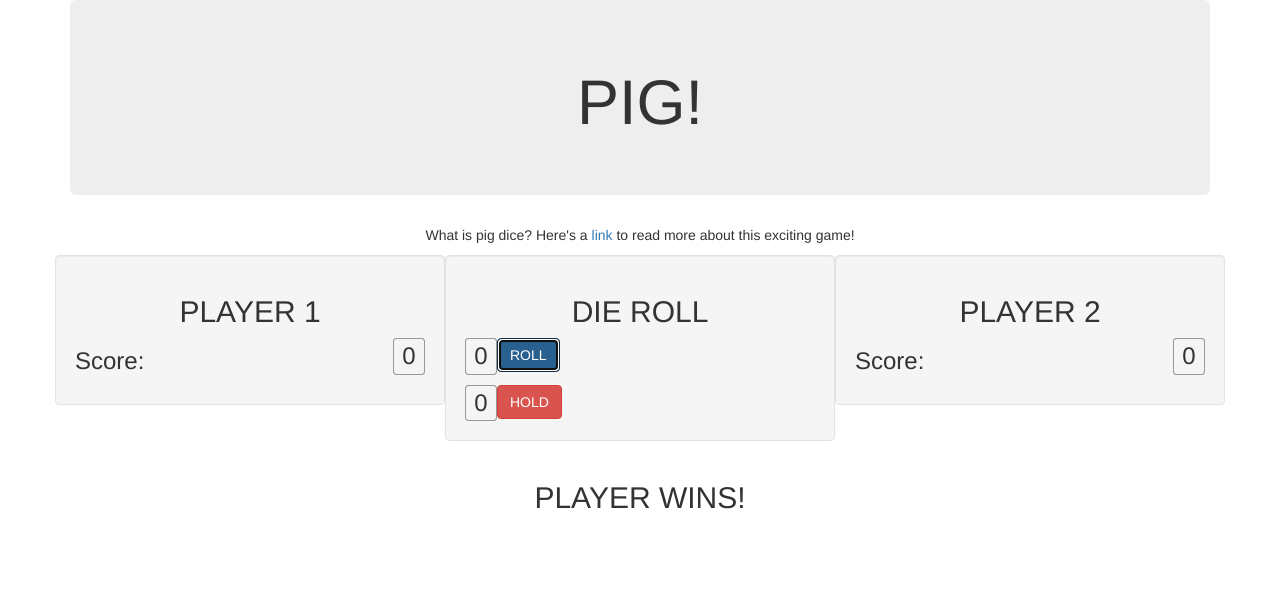
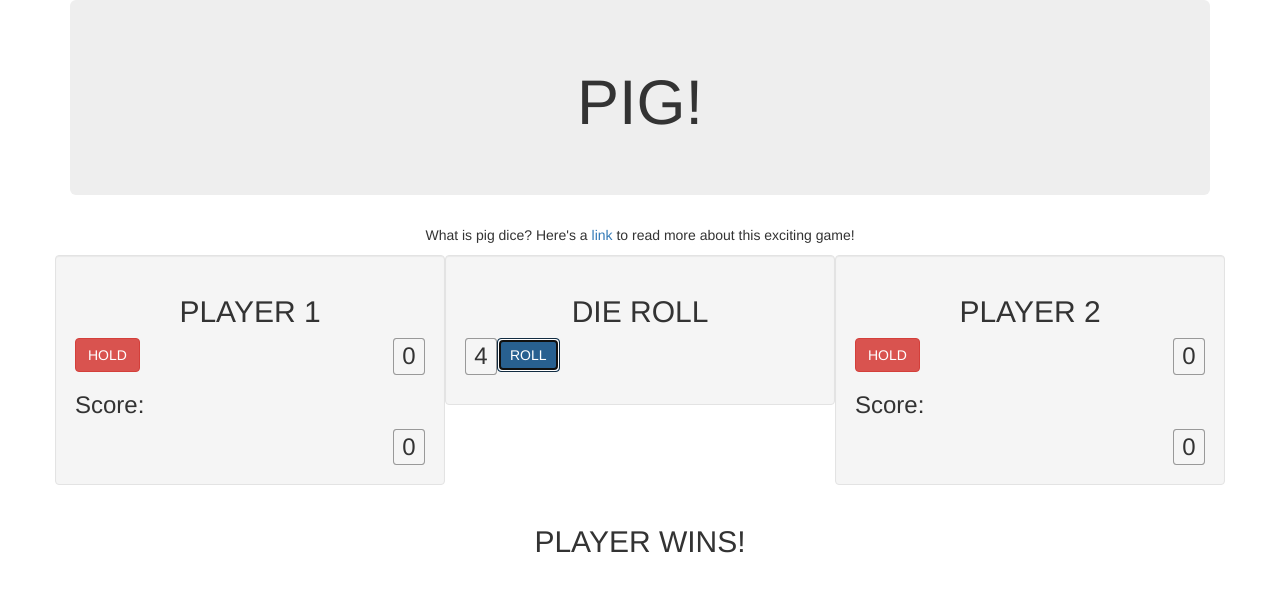
Before and after one commit to erbombla/pig-die, a plain HTML site: page index.html in a window 1280 px wide. Both pictures are taken after a click on the button "ROLL". Drawn offline with Linux system fonts and the light colour scheme.

Commit message:
working die roller, non working tally function.

```diff
--- a/css/styles.css
+++ b/css/styles.css
@@ -22,7 +22,7 @@ div.scorebox {
 }
 
 div.hold {
-  float:left;
+  float:right;
   width:32px;
   border:#999 1px solid;
   border-radius: 10%;
--- a/index.html
+++ b/index.html
@@ -18,21 +18,24 @@
           <div class="row">
             <div class="col-md-4 well">
                <h2>PLAYER 1</h2>
-                <div id="score1" class="scorebox">0</div>
-                <h3>Score:</h3>
+                <div id = "hold1" class = "hold">0</div>
+                <button id="hold-button1" class="btn btn-danger">HOLD</button>
+                <h3>Score:</h3><div id="score1" class="scorebox">0</div>
+
             </div>
             <div class="col-md-4 well">
               <h2>DIE ROLL</h2>
-                <div id = "die1" class = "dice">0</div>
-                <button id = "dieRoll" class="btn btn-primary">ROLL</button>
+                <div id = "die" class = "dice">0</div>
+                <button id = "roll-button" class="btn btn-primary">ROLL</button>
                   <p id = "status" style="clear:left;"></p>
-                <div id = "hold" class = "hold">0</div>
-                <button id="hold" class="btn btn-danger">HOLD</button>
+
             </div>
             <div class="col-md-4 well">
               <h2>PLAYER 2</h2>
-              <div id="score2" class="scorebox">0</div>
-               <h3>Score:</h3>
+                <div id = "hold2" class = "hold">0</div>
+                <button id="hold-button2" class="btn btn-danger">HOLD</button>
+                <h3>Score:</h3><div id="score2" class="scorebox">0</div>
+
             </div>
           </div>
         </div>
--- a/js/scripts.js
+++ b/js/scripts.js
@@ -1,45 +1,46 @@
 //back-end
 
 function Player () {
-  this.score = 0
-  // this.sides = 6;
-  // this.roll = roll;
-  // this.tally = tally;
-  // this.hold = hold;
-  // this.total = total;
+  this.totalscore = 0
+  this.tally = 0
+  // this.currentTurn
 }
-//
-//
-// submit function event (dieRoll){
-//   d1
-//   return Math.floor(Math.random() * 6) + 1);
-// }
-//
-// ...prototype.diceRoll = function(rollDice) {
-//   var d1 = Math.floor(Math.random() * 6) + 1);
-//   if (d1 > 1) {
-//     this.score += d1;
-//     return this.score;
-//   }
-// }
-Player.prototype.rollDie = function(){
-  return Math.floor((Math.random() * 6) + 1);
-}
+  Player.prototype.rollDie = function() {
+    var rollDie = Math.floor((Math.random() * 6) + 1);
+    // this.currentTurn
+    if (rollDie >= 1) {
+      this.tally += rollDie;
+    } else {
+      this.tally = 0;
+    }
+
+    return rollDie
+  };
+
+
 //front-end
 
 $(function(){
-  $("#dieRoll").click(function(event){
+  $("#roll-button").click(function(event){
     var newPlayer = new Player()
+    $("#die").text(newPlayer.rollDie());
+    // newPlayer.turnScore = newPlayer.rollDie();
+
     event.preventDefault();
-
-    newPlayer.turnScore = newPlayer.rollDie();ß
-
-    $("#die1").text(newPlayer.rollDie());
-
-    // rollDice.score = rollDice.diceRoll(rollDice);
   });
 
+    //
+  $("#hold-button1").click(function(event){
+    var newPlayer = new Player()
+    $("#hold1").text(newPlayer.rollDie());
+        console.log(newPlayer.tally)
+
+
+  });
 });
+    // rollDice.score = rollDice.diceRoll(rollDice);
+
+
 
     // score = new scoreBoard(score);
       //     $("#score").text(score.balance);
```
